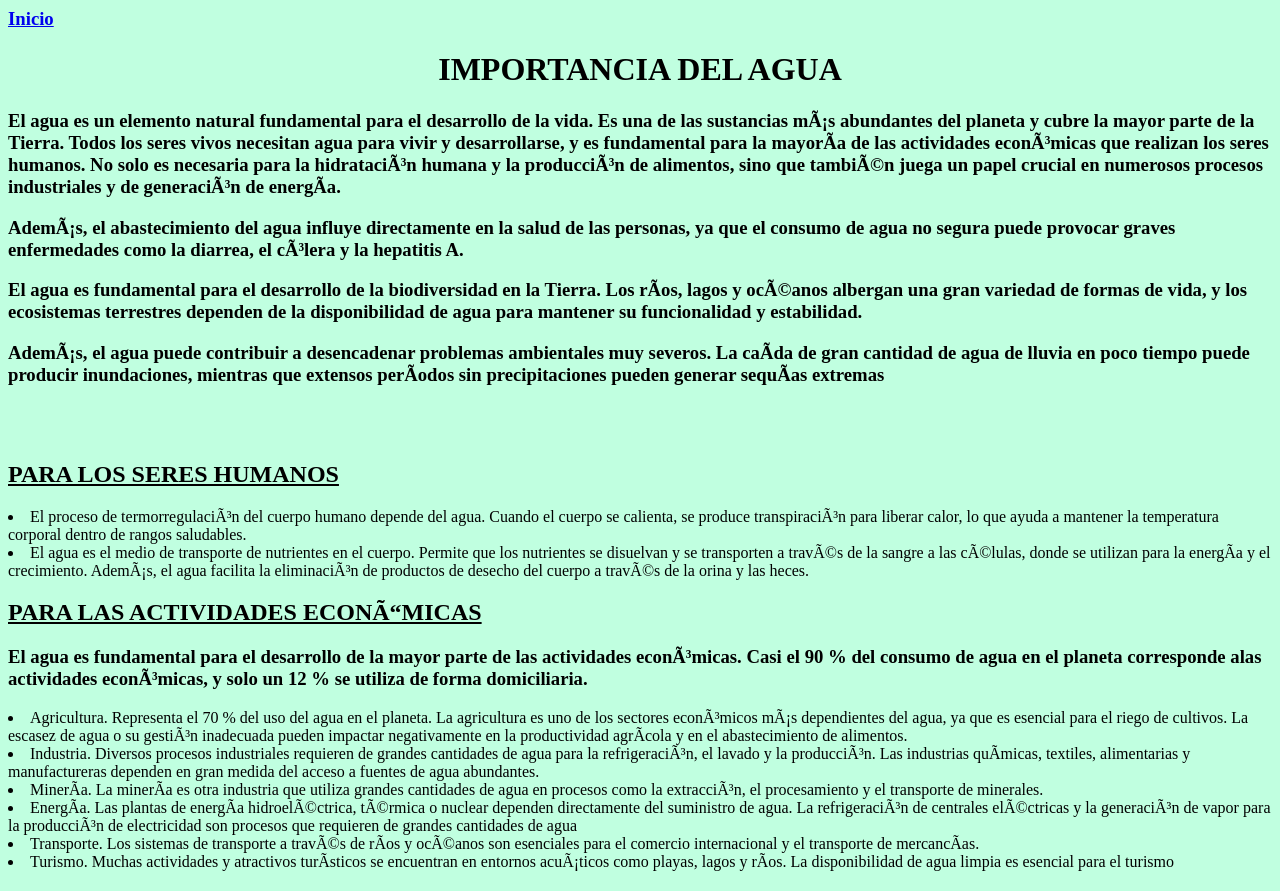
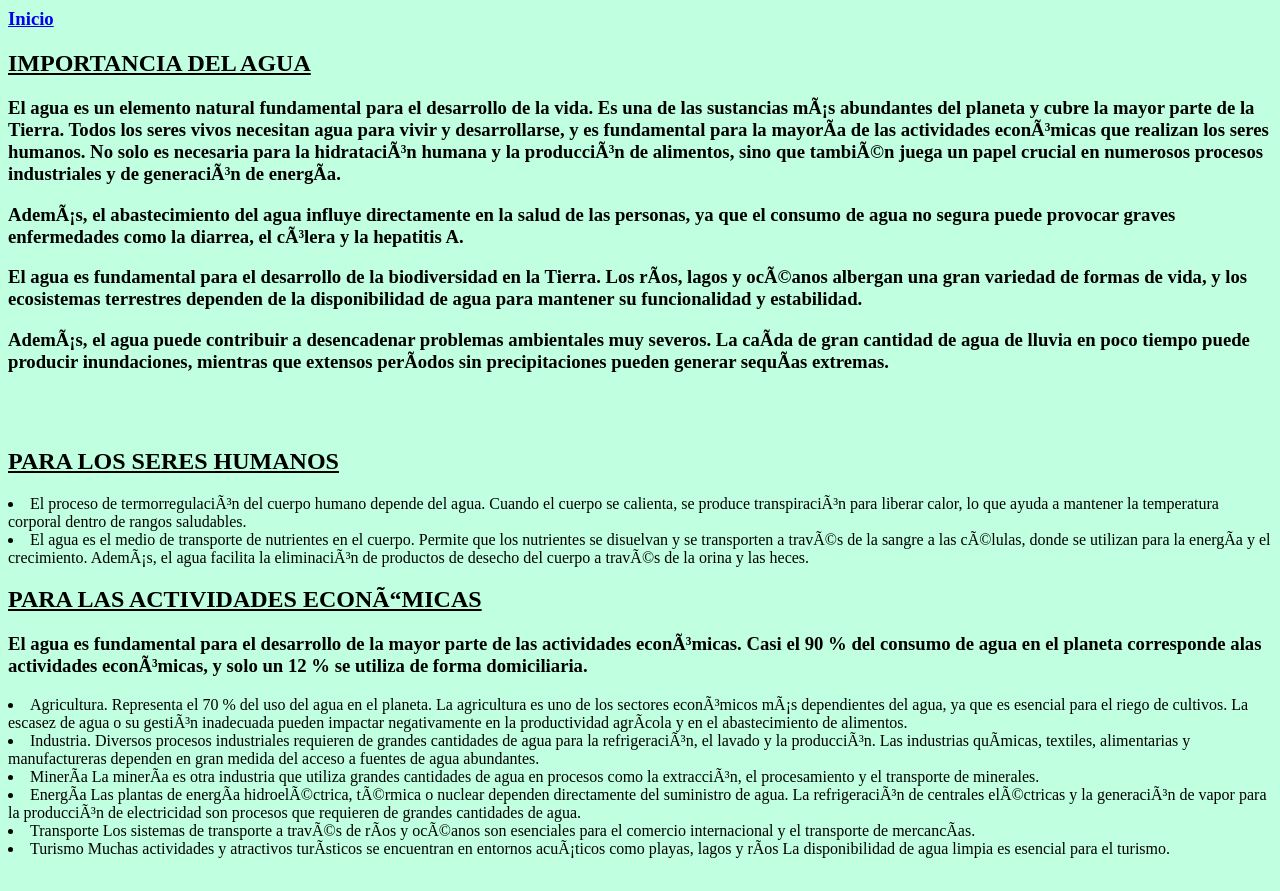
Before and after one commit to Cuidemoselagua4/ulises, a plain HTML site: page practica4.html in a window 1280 px wide. Shown: the top 891 px of the page. Drawn offline with Linux system fonts and the light colour scheme.

Commit message:
Update practica4.html

```diff
--- a/practica4.html
+++ b/practica4.html
@@ -10,12 +10,12 @@
 <h3><a href="index.html">Inicio</a></h3>
 
 
- <center><h1>IMPORTANCIA DEL AGUA </h1></center>
+ <p><h2><b><u>IMPORTANCIA DEL AGUA</b></u></h2> </p>
 
 <h3>El agua es un elemento natural fundamental para el desarrollo de la vida. Es una de las sustancias más abundantes del planeta y cubre la mayor parte de la Tierra. Todos los seres vivos necesitan agua para vivir y desarrollarse, y es fundamental para la mayoría de las actividades económicas que realizan los seres humanos. No solo es necesaria para la hidratación humana y la producción de alimentos, sino que también juega un papel crucial en numerosos procesos industriales y de generación de energía.</h3>
 <h3>Además, el abastecimiento del agua influye directamente en la salud de las personas, ya que el consumo de agua no segura puede provocar graves enfermedades como la diarrea, el cólera y la hepatitis A.</h3>
 <h3>El agua es fundamental para el desarrollo de la biodiversidad en la Tierra. Los ríos, lagos y océanos albergan una gran variedad de formas de vida, y los ecosistemas terrestres dependen de la disponibilidad de agua para mantener su funcionalidad y estabilidad.</h3>
-<h3>Además, el agua puede contribuir a desencadenar problemas ambientales muy severos. La caída de gran cantidad de agua de lluvia en poco tiempo puede producir inundaciones, mientras que extensos períodos sin precipitaciones pueden generar sequías extremas</h3>
+<h3>Además, el agua puede contribuir a desencadenar problemas ambientales muy severos. La caída de gran cantidad de agua de lluvia en poco tiempo puede producir inundaciones, mientras que extensos períodos sin precipitaciones pueden generar sequías extremas.</h3>
 
 <br> <br>
 
@@ -27,10 +27,10 @@
 <h3>El agua es fundamental para el desarrollo de la mayor parte de las actividades económicas. Casi el 90 % del consumo de agua en el planeta corresponde alas actividades económicas, y solo un 12 % se utiliza de forma domiciliaria.</h3>
 <li>Agricultura. Representa el 70 % del uso del agua en el planeta. La agricultura es uno de los sectores económicos más dependientes del agua, ya que es esencial para el riego de cultivos. La escasez de agua o su gestión inadecuada pueden impactar negativamente en la productividad agrícola y en el abastecimiento de alimentos.</li>
 <li>Industria. Diversos procesos industriales requieren de grandes cantidades de agua para la refrigeración, el lavado y la producción. Las industrias químicas, textiles, alimentarias y manufactureras dependen en gran medida del acceso a fuentes de agua abundantes.</li>
-<li>Minería. La minería es otra industria que utiliza grandes cantidades de agua en procesos como la extracción, el procesamiento y el transporte de minerales.</li>
-<li>Energía. Las plantas de energía hidroeléctrica, térmica o nuclear dependen directamente del suministro de agua. La refrigeración de centrales eléctricas y la generación de vapor para la producción de electricidad son procesos que requieren de grandes cantidades de agua</li>
-<li>Transporte. Los sistemas de transporte a través de ríos y océanos son esenciales para el comercio internacional y el transporte de mercancías.</li>
-<li>Turismo. Muchas actividades y atractivos turísticos se encuentran en entornos acuáticos como playas, lagos y ríos. La disponibilidad de agua limpia es esencial para el turismo</li>
+<li>Minería La minería es otra industria que utiliza grandes cantidades de agua en procesos como la extracción, el procesamiento y el transporte de minerales.</li>
+<li>Energía Las plantas de energía hidroeléctrica, térmica o nuclear dependen directamente del suministro de agua. La refrigeración de centrales eléctricas y la generación de vapor para la producción de electricidad son procesos que requieren de grandes cantidades de agua.</li>
+<li>Transporte Los sistemas de transporte a través de ríos y océanos son esenciales para el comercio internacional y el transporte de mercancías.</li>
+<li>Turismo Muchas actividades y atractivos turísticos se encuentran en entornos acuáticos como playas, lagos y ríos La disponibilidad de agua limpia es esencial para el turismo.</li>
 
 
 
```
